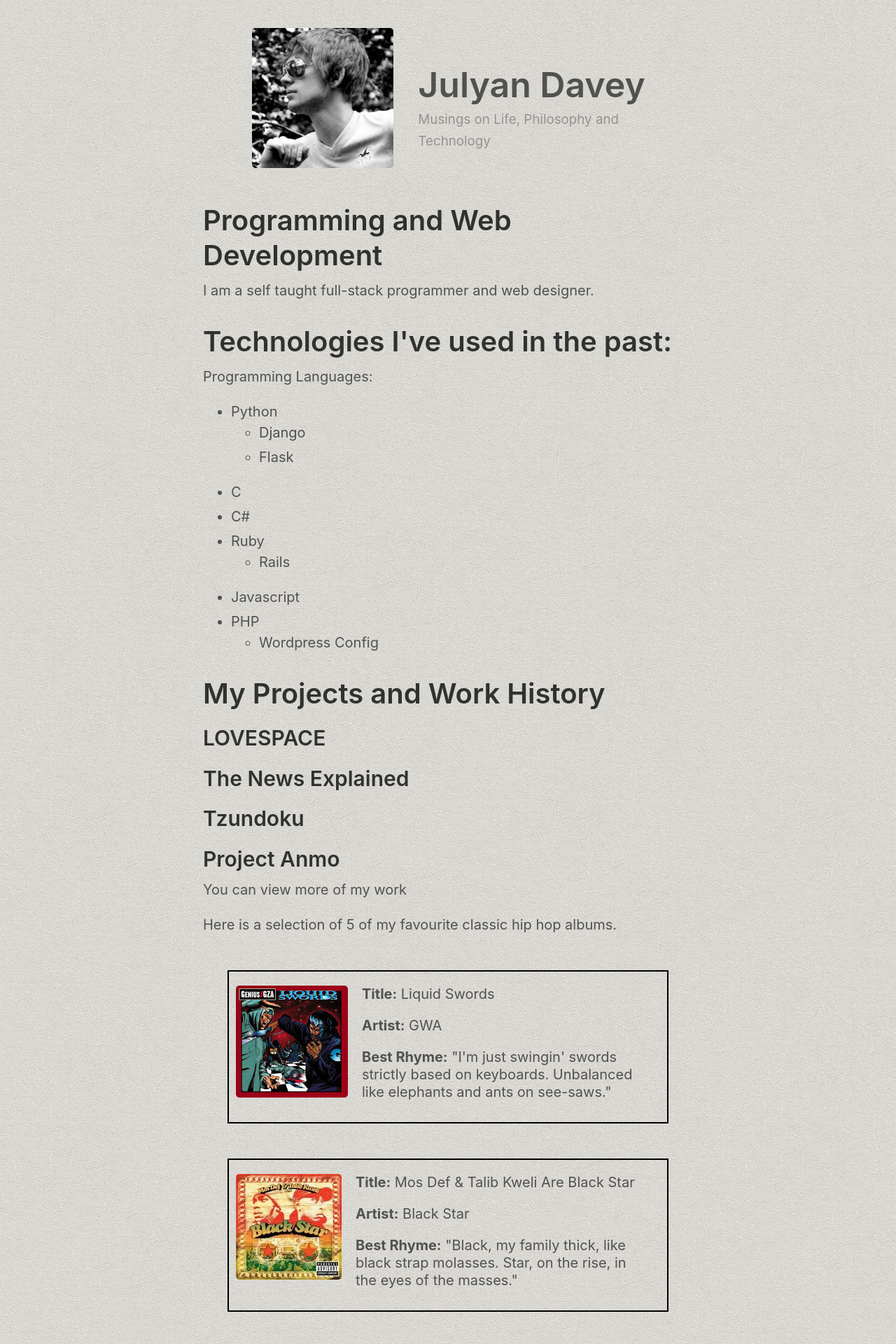
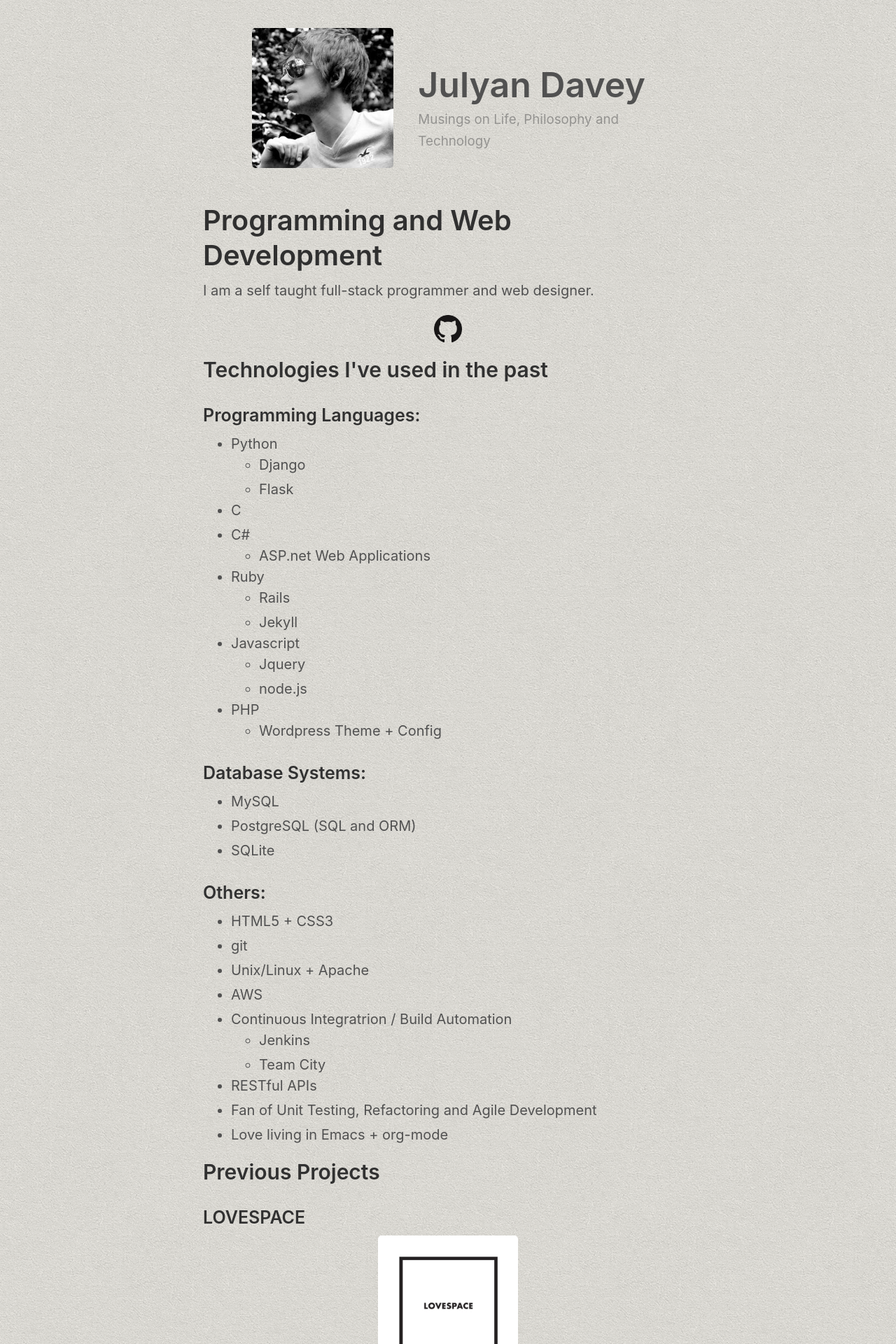
Before and after one commit to larriant/larriant.github.io, a Jekyll site: the page built from development/index.html, in a window 1280 px wide. Shown: the top 1920 px of the page at 70% size. Built offline with Jekyll 4.4.1, drawn with Linux system fonts in a browser that asks for light colours; some of the changed text lies outside the part shown.

Commit message:
Added development page

```diff
--- a/_sass/_posts.scss
+++ b/_sass/_posts.scss
@@ -63,3 +63,11 @@
     }
   }
 }
+
+ul ul {
+  margin-bottom: 0px;
+}
+
+#githubfavicon {
+  display: inline;
+}
--- a/development/.#index.html
+++ /dev/null
@@ -1 +0,0 @@
-Julyan@HAL.432:1470226180
--- a/development/index.html
+++ b/development/index.html
@@ -3,9 +3,9 @@
 title: Programming and Web Development
 ---
 <p> I am a self taught full-stack programmer and web designer.</p>
-
-<h1>Technologies I've used in the past:</h1>
-<p>Programming Languages:</p>
+<a class="githubfavicon" href="https://github.com/larriant"><img src="../public/github.png" height="40px"></a>
+<h2>Technologies I've used in the past</h2>
+<h3>Programming Languages:</h3>
 <ul>
   <li>Python</li>
   <ul>
@@ -14,38 +14,84 @@
   </ul>
   <li>C</li>
   <li>C#</li>
+  <ul>
+    <li>ASP.net Web Applications</li>
+  </ul>
   <li>Ruby</li>
   <ul>
     <li>Rails</li>
+    <li>Jekyll</li>
   </ul>
   <li>Javascript</li>
+  <ul>
+    <li>Jquery</li>
+    <li>node.js</li>
+  </ul>
   <li>PHP</li>
   <ul>
-    <li>Wordpress Config</li>
+    <li>Wordpress Theme + Config</li>
   </ul>
 </ul>
+<h3>Database Systems:</h3>
+<ul>
+  <li>MySQL</li>
+  <li>PostgreSQL (SQL and ORM)</li>
+  <li>SQLite</li>
+</ul>
 
-<h1> My Projects and Work History </h1>
+<h3>Others:</h3>
+<ul>
+  <li>HTML5 + CSS3</li>
+  <li>git</li>
+  <li>Unix/Linux + Apache</li>
+  <li>AWS</li>
+  <li>Continuous Integratrion / Build Automation</li>
+  <ul>
+    <li>Jenkins</li>
+    <li>Team City</li>
+  </ul>
+  <li>RESTful APIs</li>
+  <li>Fan of Unit Testing, Refactoring and Agile Development</li>
+  <li>Love living in Emacs + org-mode</li>
+</ul>
 
-<h2>LOVESPACE</h2>
+<h2>Previous Projects</h2>
 
-<h2>The News Explained</h2>
+<h3>LOVESPACE</h3>
+<img src="../public/lovespace.jpg" height="200px">
+<p>In 2015 I worked for the london based startup <a href="http://www.lovespace.co.uk">LOVESPACE</a>.<p>During this time I:</p>
+<ul>
+  <li>Worked on transitioning the code base towards a microservices approach</li>
+  <li>Built an Restful API using C# and ASP.net for an Android Application</li>
+  <li>Improved Data Reporting and Access</li>
+</ul>
 
-<h2>Tzundoku</h2>
+<h3>The News Explained</h3>
+<img src="../public/tne.png" height="200px">
+<p>Also in 2015, I cofounded <a href="http://www.thenewsexplained.com">The News Explained</a> with <a href="http://www.tommcgivan.com">Tom McGivan</a>. TNE is a collection of articles to help the general public understand the complex subjects of the modern world. This combined my love for current affairs (I studied Philosophy, Politics and Economics at University) with Web Design and Development. </p>
 
-<h2>Project Anmo</h2>
+<p>This project really shows off my web design skills. But it also required some programming in PHP and creation of a wordpress theme.</p>
 
+<h3>Tzundoku</h3>
+<p>Tzundoku was an idea I had at university to create a website where users could create lists of their favourite things.</p>
 
-<p> You can view more of my work
+<p>For example: "Top 10 Matt Damon Films" or "Top 10 Barbers in London". </p>
 
-<p> Here is a selection of 5 of my favourite classic hip hop albums. </p>
-{% for album in site.data.classichiphop %}
-<div class="list">
-  <img src="/public/{{ album.Image }}">
-  <div class="text">
-  <p><b>Title:</b> {{ album.Album }}</p>
-  <p><b>Artist:</b> {{ album.Artist }}</p>
-  <p><b>Best Rhyme:</b> "{{ album.BestLine }}"</p>
-  </div>
-</div>
-{% endfor %}
+<ul>
+  <li>Created using Flask (a really great, lightweight python framework) </li>
+  <li>Learnt how to run a LAMP stack and do Continuous Integration with Jekyll</li>
+  </ul>
+
+<p>The code for this project can be found on github <a href="https://github.com/larriant/tzundokuo">here</a>
+
+<h3>Project Anmo</h3>
+<p>Project Anmo is a fun project I developed with a friend to learn Ruby on Rails. It started as a simple todo list. But then we added an algorithm in C (for performance) to "auto generate" the list.</p>
+
+<p>The code for this project is also on github <a href="https://github.com/larriant/project-anmo">here</a>.</p>
+
+<h3>Other Work</h3>
+<p>Created a website for <a href="http://www.manxbiodiversity.org">Manx Biodiversity.</a></p>
+
+<p>I self-host my own website (<a href="http://www.julyandavey.com">julyandavey.com</a>) which was built using Ruby and the static site generator jekyll.</p>
+
+<h3>Looking for freelance web development work!</h3>
--- a/index.html
+++ b/index.html
@@ -25,7 +25,7 @@
   <p>Hi! I'm Julyan. Here's me in 10 seconds: </p>
   <ul>
     <li>Philosoper: I like to think deep. On rationality, mindfulness and the future.
-    <li>Programmer: Working on Technology for Learning and Self-Improvement.</li>
+    <li>Programmer: Working on Technology for Learning and Self-Improvement. <a href="{{ baseurl }}/development">(Tech Bio)</a></li>
     <li>Traveller: Just returned from 6 Months in South America. <a href="{{ baseurl }}/2016/07/03/travelling">(Travel Tips)</a></li>
     <li>Fundraising:  <a href="{{ baseurl }}/charity">Completed LEJOG Cycle for Cancer Charities. </a></li>
     <li>Hip Hop Fanatic. <a href="{{ baseurl }}/hiphopclassics">(5 Classics)</a> MindFuck Movie Mentalist. <a href="{{ baseurl }}/mindfuckfilms">(5 Best)</a></li>
```
Also changed, not shown: public/lovespace.jpg (added), public/tne.png (added).
